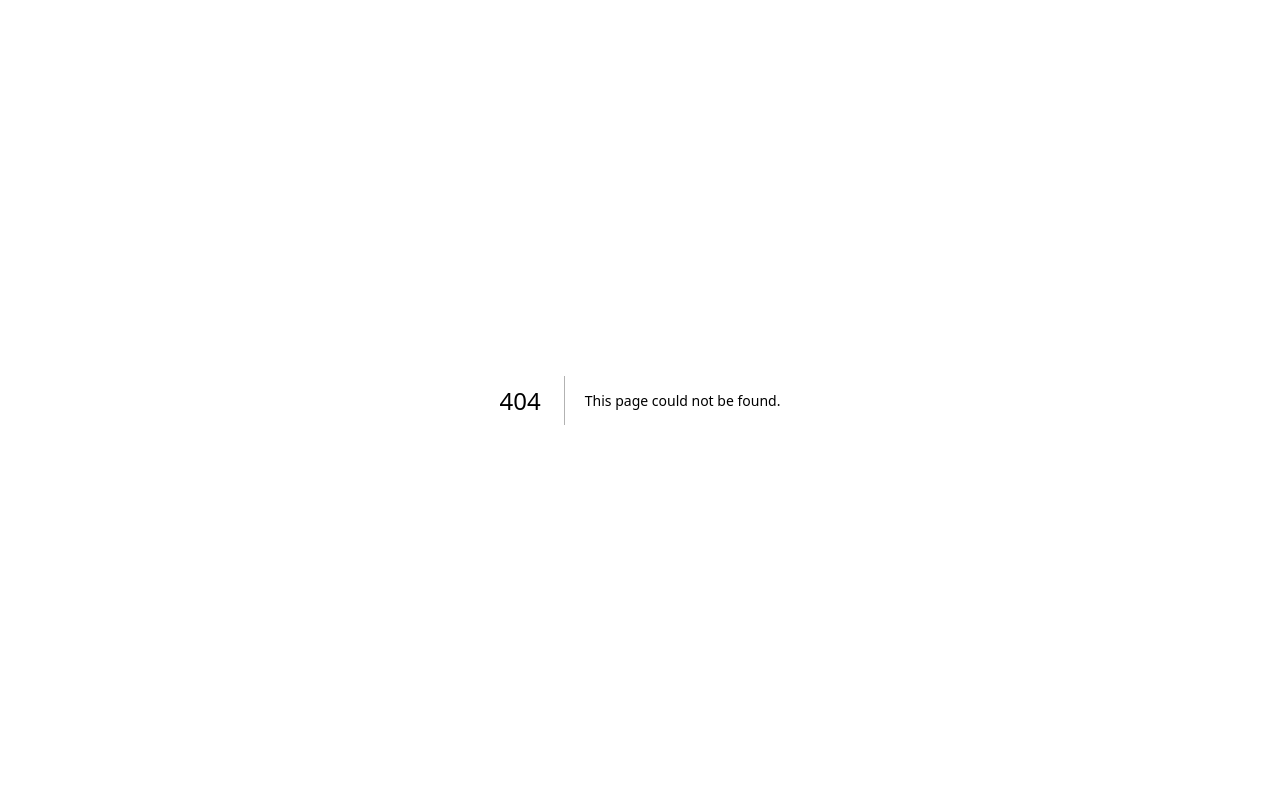
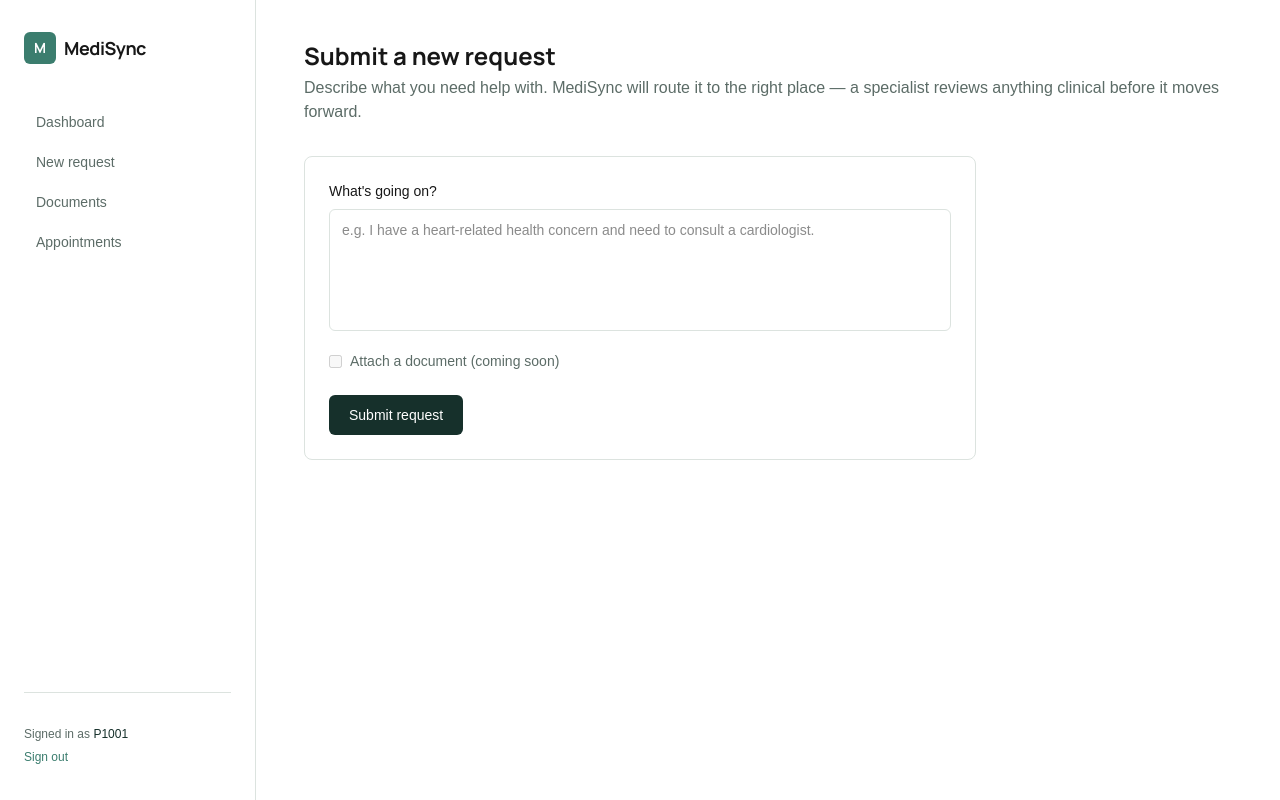
Before and after one commit to Sanjeev7673/Medisync-Os, a Next.js app: page /requests/new in a window 1280 px wide. Before the commit this address had no page. Built offline with nearby package versions, Linux system fonts and the light colour scheme.

Commit message:
Add MediSync new request page

```diff
--- /dev/null
+++ b/app/requests/new/page.tsx
@@ -0,0 +1,29 @@
+"use client";
+
+import { useRouter } from "next/navigation";
+import { useState } from "react";
+import PatientShell from "@/components/PatientShell";
+
+const CURRENT_PATIENT_ID = "P1001";
+
+export default function NewRequestPage() {
+  const router = useRouter(); const [text, setText] = useState(""); const [submitting, setSubmitting] = useState(false); const [error, setError] = useState<string | null>(null);
+  async function handleSubmit(e: React.FormEvent) {
+    e.preventDefault(); if (!text.trim()) return; setSubmitting(true); setError(null);
+    try {
+      const res = await fetch("/api/requests", { method: "POST", headers: { "Content-Type": "application/json" }, body: JSON.stringify({ patient_id: CURRENT_PATIENT_ID, request: text, request_source: "patient_portal", document_uploaded: false }) });
+      if (!res.ok) throw new Error("Could not submit request"); const data = await res.json(); router.push(`/requests/${data.request.request_id}`);
+    } catch { setError("Something went wrong submitting your request. Please try again."); setSubmitting(false); }
+  }
+  return (
+    <PatientShell>
+      <header className="mb-8"><h1 className="font-display font-bold text-2xl">Submit a new request</h1><p className="text-[var(--muted)] mt-1">Describe what you need help with. MediSync will route it to the right place — a specialist reviews anything clinical before it moves forward.</p></header>
+      <form onSubmit={handleSubmit} className="bg-[var(--panel)] border border-[var(--border)] rounded-lg p-6 max-w-2xl">
+        <label className="flex flex-col gap-2 mb-5"><span className="text-sm font-medium">What&apos;s going on?</span><textarea value={text} onChange={(e) => setText(e.target.value)} rows={5} required placeholder="e.g. I have a heart-related health concern and need to consult a cardiologist." className="rounded-md border border-[var(--border)] px-3 py-2.5 text-sm resize-none focus:outline-none focus:ring-2 focus:ring-[var(--care)]" /></label>
+        <label className="flex items-center gap-2 mb-6 text-sm text-[var(--muted)]"><input type="checkbox" disabled className="rounded" />Attach a document (coming soon)</label>
+        {error && <p className="text-sm mb-4" style={{ color: "var(--danger)" }}>{error}</p>}
+        <button type="submit" disabled={submitting} className="rounded-md bg-[var(--ink)] text-white text-sm font-medium px-5 py-2.5 hover:opacity-90 transition-opacity disabled:opacity-50">{submitting ? "Submitting…" : "Submit request"}</button>
+      </form>
+    </PatientShell>
+  );
+}
```
